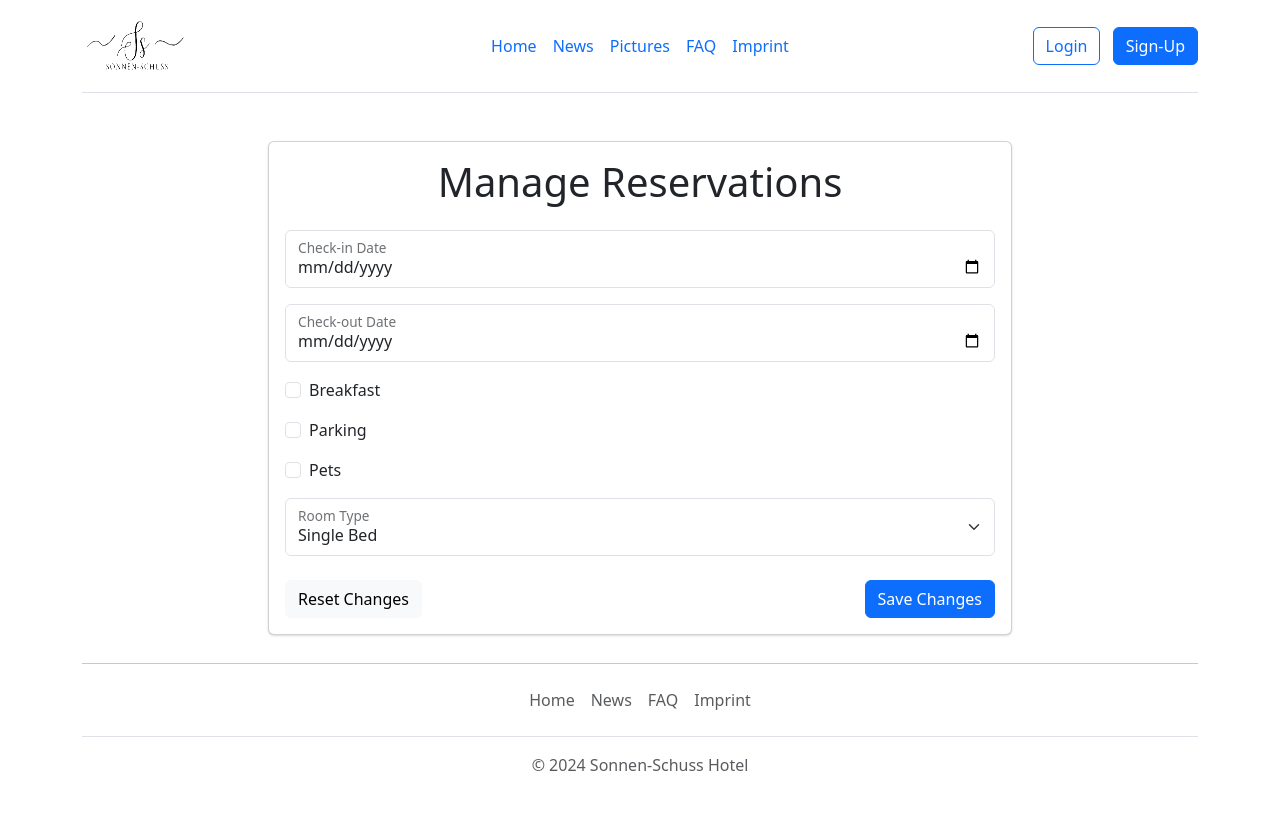
After one commit to hamulicemir/WEB_WS2024-PHP, a PHP site: page /reservationmanagement.php in a window 1280 px wide. The commit adds this page. Run offline with PHP 8.4, Linux system fonts and the light colour scheme.

Commit message:
reservation- and usermanagement

```diff
--- a/Projekt/inc/footer.php
+++ b/Projekt/inc/footer.php
@@ -1,5 +1,7 @@
+
 <div class="container">
-<footer class="py-1 my-3 mt-2">
+<footer class="py-1 my-3 mt-2" style="position: bottom;  left: 0; width: 100%;">
+
     <hr>
     <ul class="nav justify-content-center border-bottom pb-3 mb-3 mt-3">
       <li class="nav-item"><a href="./index.php" class="nav-link px-2 text-muted">Home</a></li>
--- a/Projekt/index.php
+++ b/Projekt/index.php
@@ -35,11 +35,11 @@
             </div>
             <a class="carousel-control-prev" href="#carouselExampleControls" role="button" data-bs-slide="prev">
               <span class="carousel-control-prev-icon" aria-hidden="true"></span>
-              <span class="visually-hidden">Previous</span>
+
             </a>
             <a class="carousel-control-next" href="#carouselExampleControls" role="button" data-bs-slide="next">
               <span class="carousel-control-next-icon" aria-hidden="true"></span>
-              <span class="visually-hidden">Next</span>
+
             </a>
           </div>
         </div>
--- /dev/null
+++ b/Projekt/reservationmanagement.php
@@ -0,0 +1,100 @@
+<!DOCTYPE html>
+<html lang="de">
+
+<head>
+  <meta charset="UTF-8">
+  <meta name="viewport" content="width=device-width, initial-scale=1.0">
+  <link href="./reservation.stylesheet.css" rel="stylesheet">
+  <link href="https://cdn.jsdelivr.net/npm/bootstrap@5.3.3/dist/css/bootstrap.min.css" rel="stylesheet"
+    integrity="sha384-QWTKZyjpPEjISv5WaRU9OFeRpok6YctnYmDr5pNlyT2bRjXh0JMhjY6hW+ALEwIH" crossorigin="anonymous">
+  <title>Reservation Management</title>
+</head>
+
+<body>
+  <?php include './inc/nav.php'; ?>
+  <div class="d-flex justify-content-center align-items-center mt-5">
+    <div class="container">
+      <div class="row gutters-sm justify-content-center">
+        <div class="col-md-8">
+          <div class="card">
+            <div class="card-body">
+              <h1 class="text-center mb-4">Manage Reservations</h1>
+
+              <?php if (isset($errorMsg)): ?>
+                <div class="alert alert-danger" role="alert">
+                  <?php echo $errorMsg; ?>
+                </div>
+              <?php endif; ?>
+
+              <?php if (isset($successMsg)): ?>
+                <div class="alert alert-success" role="alert">
+                  <?php echo $successMsg; ?>
+                </div>
+              <?php endif; ?>
+
+              <form method="POST">
+                <div class="form-floating mb-3">
+                  <input type="date" class="form-control" id="checkin" name="checkin" required>
+                  <label for="checkin">Check-in Date</label>
+                </div>
+                <div class="form-floating mb-3">
+                  <input type="date" class="form-control" id="checkout" name="checkout" required>
+                  <label for="checkout">Check-out Date</label>
+                </div>
+                <div class="form-check mb-3">
+                  <input type="checkbox" class="form-check-input" id="breakfast" name="breakfast">
+                  <label class="form-check-label" for="breakfast">Breakfast</label>
+                </div>
+                <div class="form-check mb-3">
+                  <input type="checkbox" class="form-check-input" id="parking" name="parking">
+                  <label class="form-check-label" for="parking">Parking</label>
+                </div>
+                <div class="form-check mb-3">
+                  <input type="checkbox" class="form-check-input" id="pets" name="pets">
+                  <label class="form-check-label" for="pets">Pets</label>
+                </div>
+                <div class="form-floating mb-3">
+                  <select class="form-select" id="room" name="room" required>
+                    <option value="SingleBed">Single Bed</option>
+                    <option value="TwoBed">Two Bed</option>
+                    <option value="Penthouse">Penthouse Suite</option>
+                  </select>
+                  <label for="room">Room Type</label>
+                </div>
+
+                <div class="d-flex justify-content-between mt-4">
+                <button type="reset" class="btn btn-light">Reset Changes</button>
+                  <button type="submit" class="btn btn-primary" data-bs-toggle="modal" data-bs-target="#checkModal">Save Changes</button>
+
+
+                </div>
+              </form>
+
+              <!-- Modal for Save Changes -->
+              <div class="modal fade" id="checkModal" tabindex="-1" aria-labelledby="checkModalLabel" aria-hidden="true">
+                <div class="modal-dialog modal-dialog-centered">
+                  <div class="modal-content">
+                    <div class="modal-header">
+                      <h5 class="modal-title">Save Changes?</h5>
+                      <button type="button" class="btn-close" data-bs-dismiss="modal" aria-label="Close"></button>
+                    </div>
+                    <div class="modal-body">Do you want to save the changes?</div>
+                    <div class="modal-footer">
+                      <button type="button" class="btn btn-secondary" data-bs-dismiss="modal">Close</button>
+                      <button type="submit" class="btn btn-primary">Save Changes</button>
+                    </div>
+                  </div>
+                </div>
+              </div>
+
+            </div>
+          </div>
+        </div>
+      </div>
+    </div>
+  </div>
+  <?php include './inc/footer.php'; ?>
+  <script src="https://cdn.jsdelivr.net/npm/bootstrap@5.3.3/dist/js/bootstrap.bundle.min.js"></script>
+</body>
+
+</html>
```
Also changed, not shown: Projekt/FAQ.php (+9 -5 lines), Projekt/usermanagement.php (added, +158 -0 lines). Lines whose indentation alone changed are shown as unchanged.
